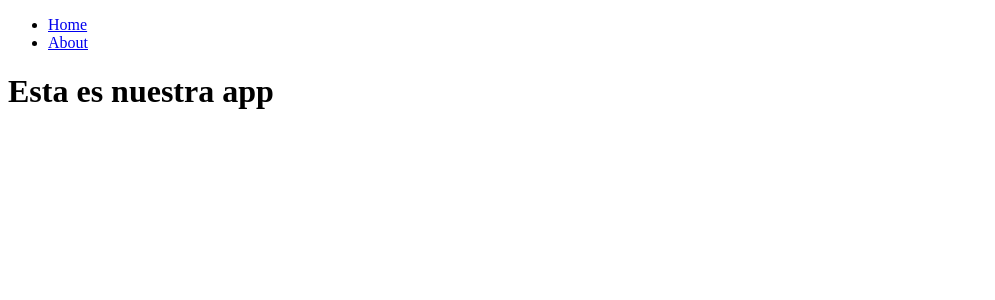
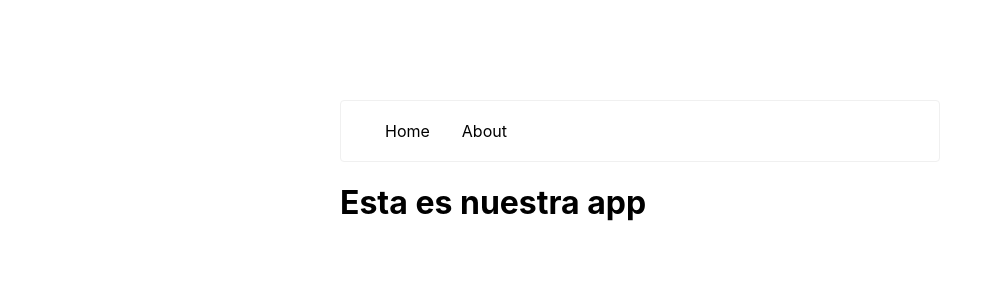
Before and after one commit to ixyz022/01-nextjs-probando, a Next.js app: page / in a window 1280 px wide. Shown: the top 300 px of the page, without its empty margins (0-995 px from the left). Built offline with nearby package versions, Linux system fonts and the light colour scheme.

Commit message:
Incializando estilos

```diff
--- a/app/components/Navigation.jsx
+++ b/app/components/Navigation.jsx
@@ -1,4 +1,5 @@
 import Link from 'next/link'
+import styles from './Navigation.module.css'
 
 const links = [{
   label: 'Home',
@@ -11,9 +12,9 @@
 
 export function Navigation () {
   return (
-    <header>
+    <header className={styles.header}>
       <nav>
-        <ul>
+        <ul className={styles.navigation}>
           {links.map(({ label, route }) => (
             <li key={route}>
               <Link href={route}>
--- /dev/null
+++ b/app/components/Navigation.module.css
@@ -0,0 +1,16 @@
+.header {
+    border: 1px solid #f0f0f0;
+    border-radius: 4px;
+    padding: 4px;
+}
+
+.navigation {
+    display: flex;
+    list-style: none;
+    gap: 32px;
+}
+
+.navigation a:hover {
+    color:#f0f0f0;
+    text-decoration: underline;
+}
--- a/app/layout.js
+++ b/app/layout.js
@@ -1,3 +1,5 @@
+import '../styles/globals.css'
+
 import { Navigation } from './components/Navigation'
 
 export default function RootLayout ({ children }) {
--- a/styles/globals.css
+++ b/styles/globals.css
@@ -15,6 +15,12 @@
   box-sizing: border-box;
 }
 
+body {
+  padding: 100px;
+  max-width: 800px;
+  margin: 0 auto;
+}
+
 @media (prefers-color-scheme: dark) {
   html {
     color-scheme: dark;
```
